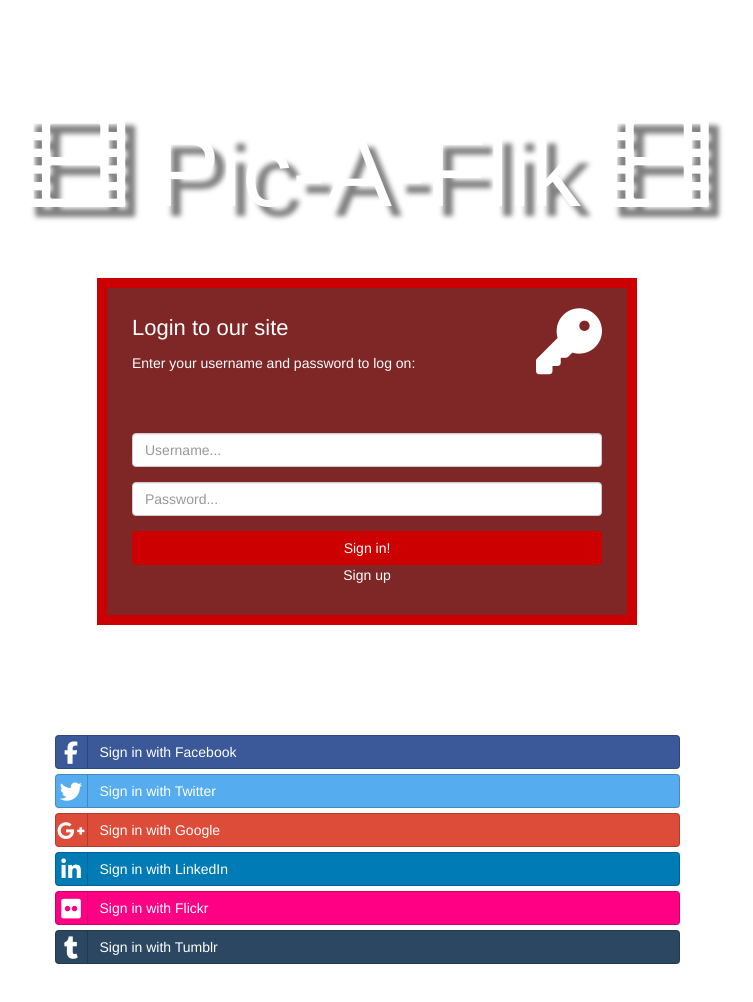
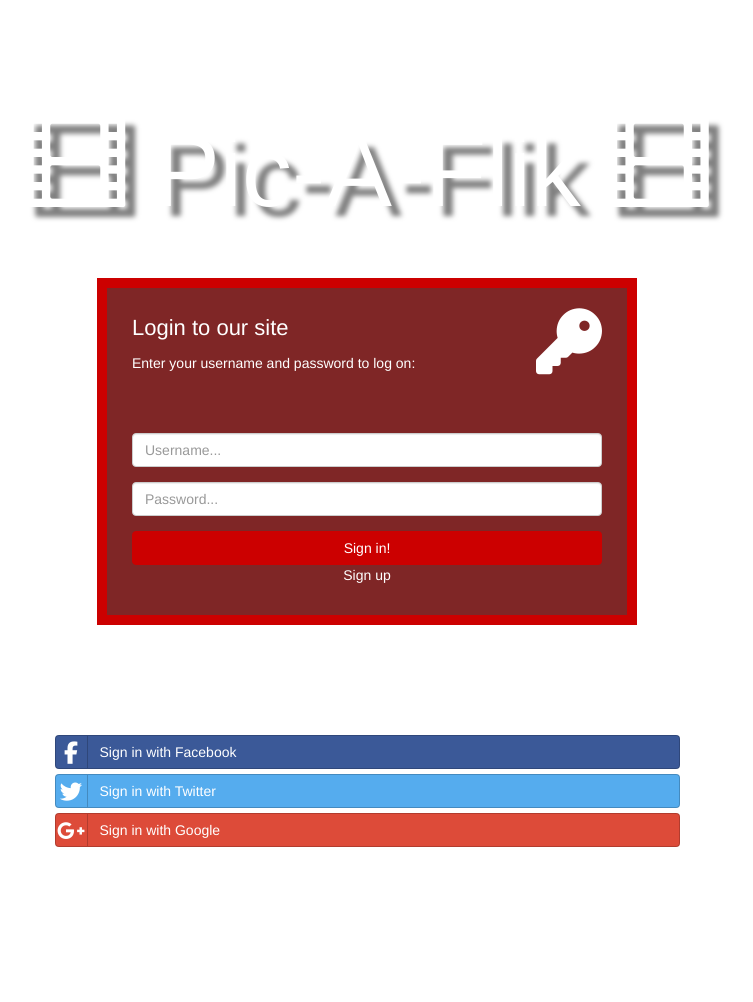
Before and after one commit to supernatmor/Pick-a-Flick, a plain HTML site: page index.html in a window 1280 px wide. Shown: the whole page, without its empty margins (273-1026 px from the left). Drawn offline with nearby package versions, Linux system fonts and the light colour scheme; no server answers.

Commit message:
initialize

```diff
--- a/index.html
+++ b/index.html
@@ -79,15 +79,6 @@
                         <a class="btn btn-block btn-social btn-google" href="#" id="googleplus">
                             <i class="fa fa-google-plus"></i> Sign in with Google
                         </a>
-                        <a class="btn btn-block btn-social btn-linkedin" href="#" id="linkedin">
-                            <i class="fa fa-linkedin"></i> Sign in with LinkedIn
-                        </a>
-                        <a class="btn btn-block btn-social btn-flickr" href="#" id="flickr">
-                            <i class="fa fa-flickr"></i> Sign in with Flickr
-                        </a>
-                        <a class="btn btn-block btn-social btn-tumblr" href="#" id="tumblr">
-                            <i class="fa fa-tumblr"></i> Sign in with Tumblr
-                        </a>
                     </div>
                 </div>
             </div>
```
